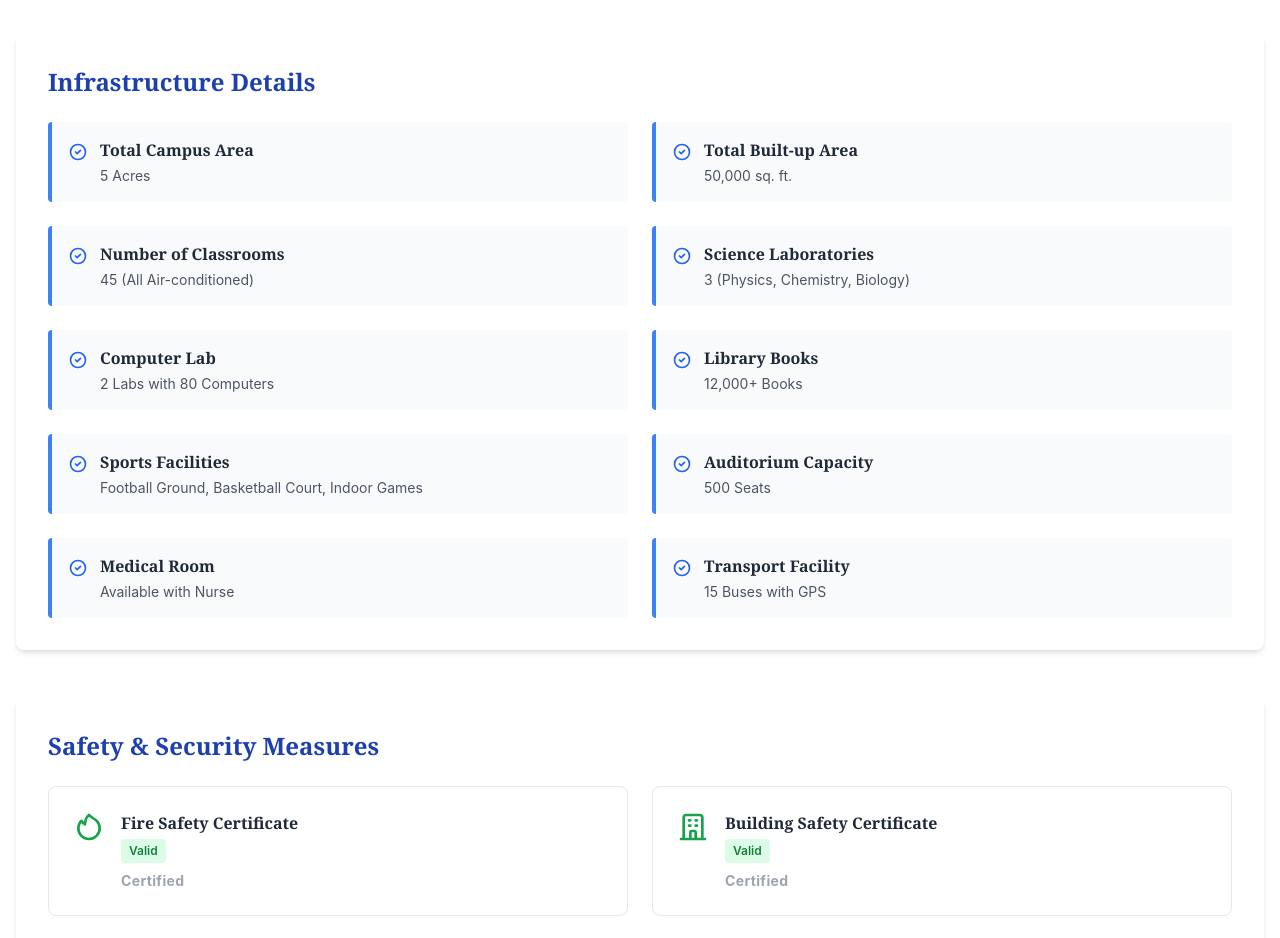
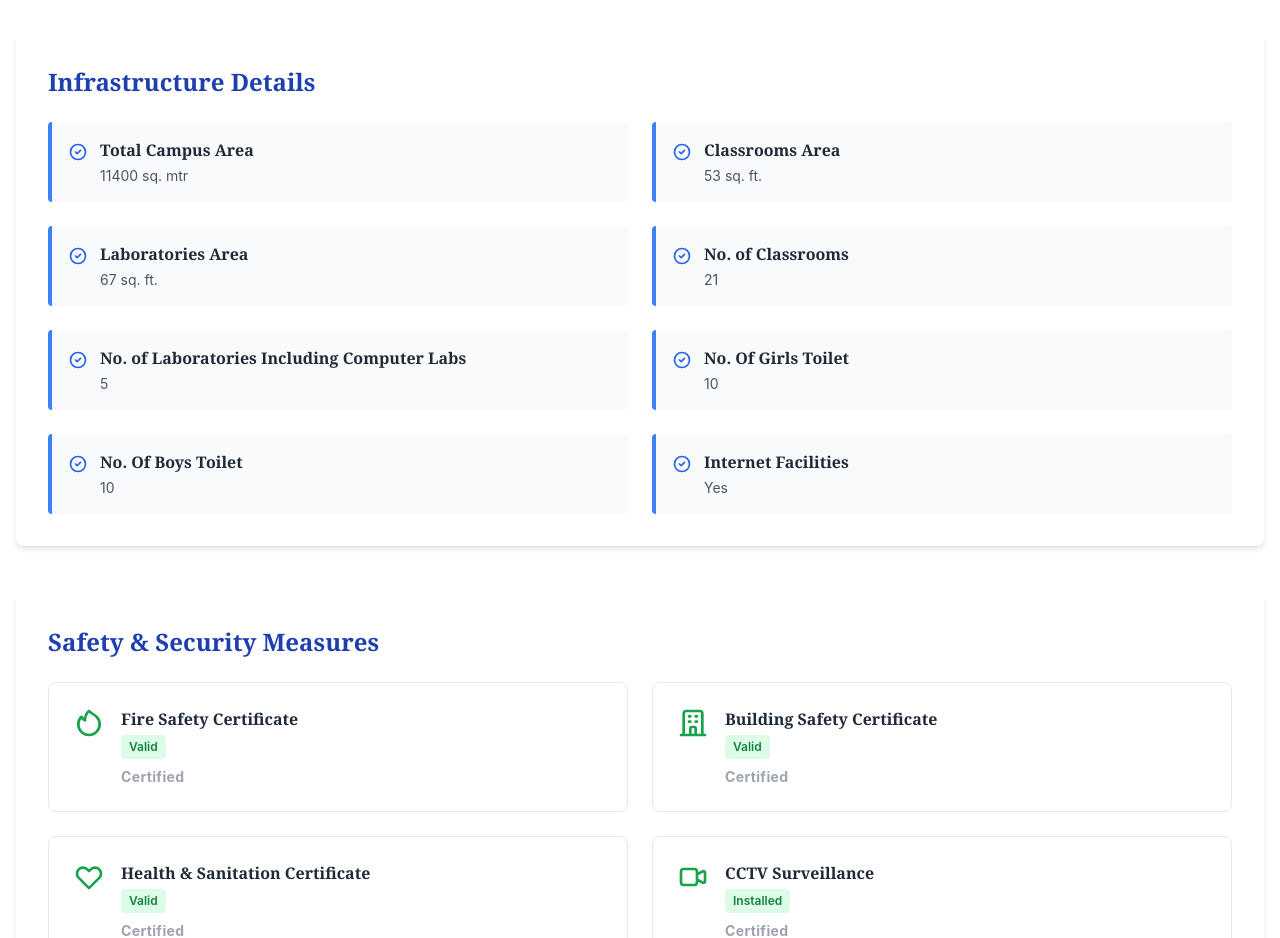
Before and after one commit to Tanisha-987/BITS, a React (Create React App) app: page /mandatory-disclosures in a window 1280 px wide. Shown: the part 2480-3418 px from the top of the page. Built offline with nearby package versions, Linux system fonts and the light colour scheme; the HTML template or start-up script is replaced by a standard one.

Commit message:
update infrastructure

```diff
--- a/src/pages/MandatoryDisclosures.js
+++ b/src/pages/MandatoryDisclosures.js
@@ -249,16 +249,14 @@ const MandatoryDisclosures = () => {
             <h2 className="text-2xl font-bold text-primary-800 mb-6">Infrastructure Details</h2>
             <div className="grid grid-cols-1 md:grid-cols-2 gap-6">
               {[
-                { facility: 'Total Campus Area', details: '5 Acres' },
-                { facility: 'Total Built-up Area', details: '50,000 sq. ft.' },
-                { facility: 'Number of Classrooms', details: '45 (All Air-conditioned)' },
-                { facility: 'Science Laboratories', details: '3 (Physics, Chemistry, Biology)' },
-                { facility: 'Computer Lab', details: '2 Labs with 80 Computers' },
-                { facility: 'Library Books', details: '12,000+ Books' },
-                { facility: 'Sports Facilities', details: 'Football Ground, Basketball Court, Indoor Games' },
-                { facility: 'Auditorium Capacity', details: '500 Seats' },
-                { facility: 'Medical Room', details: 'Available with Nurse' },
-                { facility: 'Transport Facility', details: '15 Buses with GPS' }
+                { facility: 'Total Campus Area', details: '11400 sq. mtr' },
+                { facility: 'Classrooms Area', details: '53 sq. ft.' },
+                { facility: 'Laboratories Area', details: '67 sq. ft.' },
+                { facility: 'No. of Classrooms', details: '21' },
+                { facility: 'No. of Laboratories Including Computer Labs', details: '5' },
+                { facility: 'No. Of Girls Toilet', details: '10' },
+                { facility: 'No. Of Boys Toilet', details: '10' },
+                { facility: 'Internet Facilities', details: 'Yes' },
               ].map((item, index) => (
                 <div key={index} className="flex items-start gap-3 p-4 border-l-4 border-primary-500 bg-gray-50 rounded">
                   <svg className="w-5 h-5 text-primary-600 mt-1 flex-shrink-0" fill="none" stroke="currentColor" viewBox="0 0 24 24">
```
